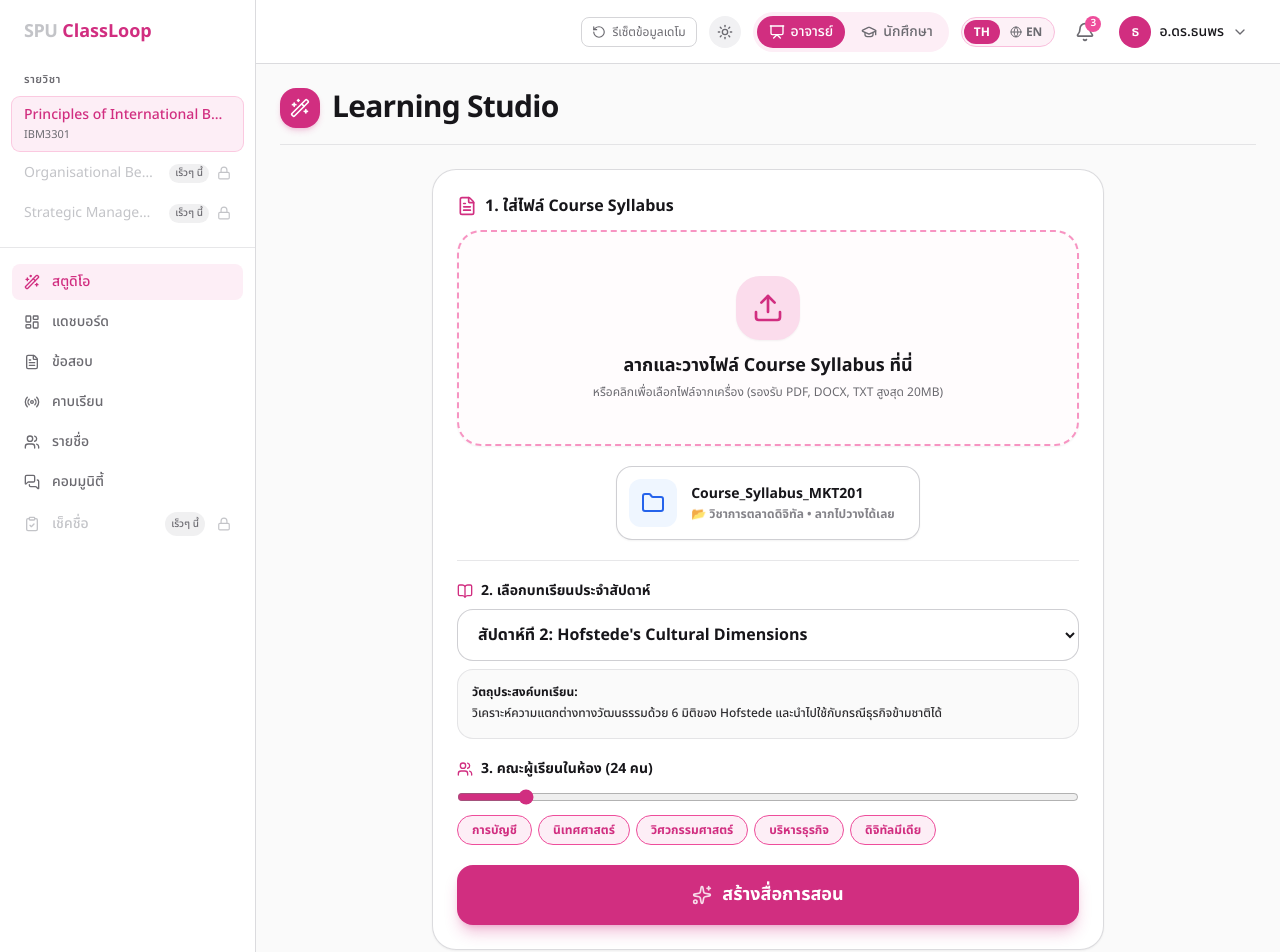
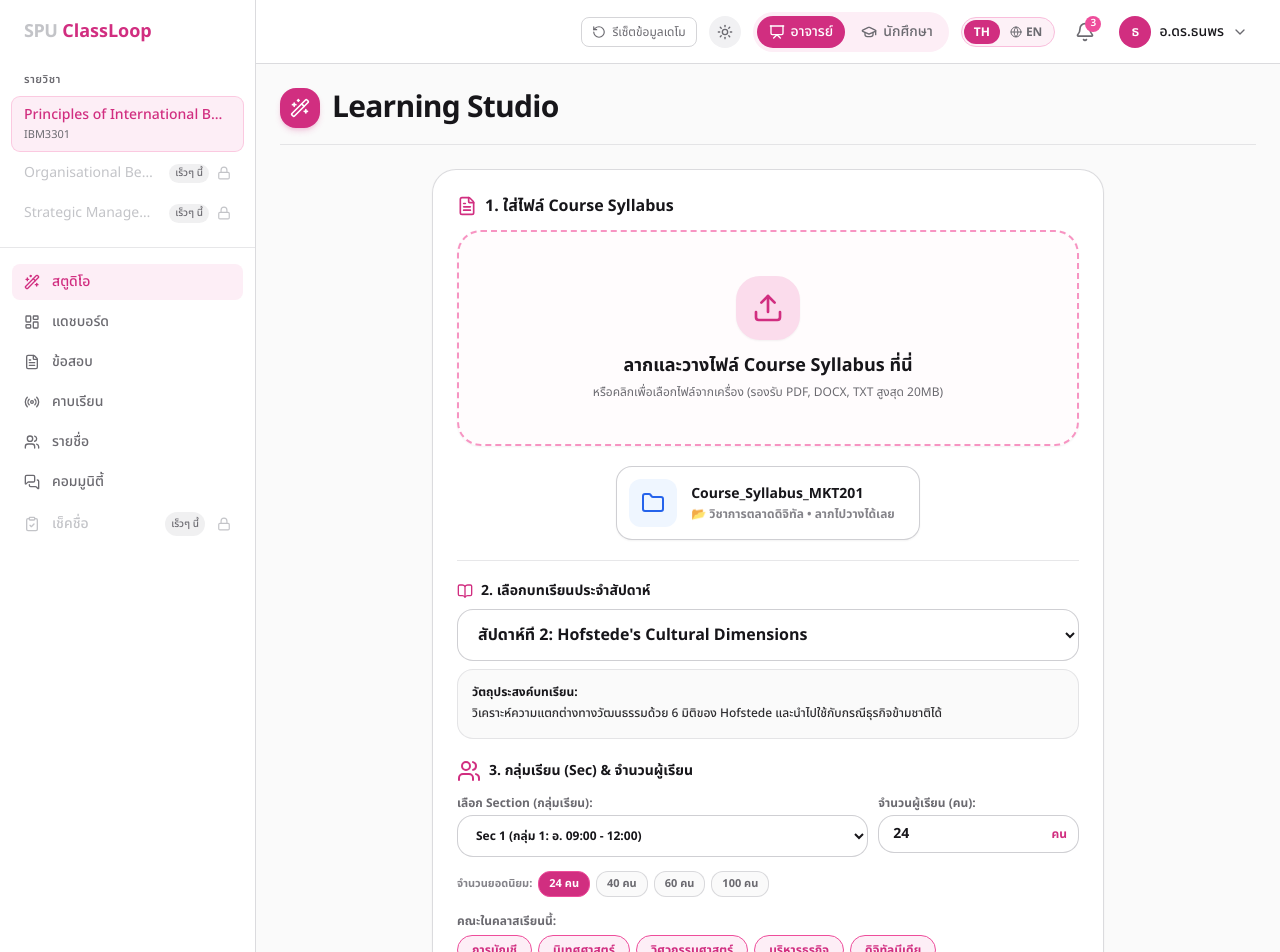
Before and after one commit to neuroeducationlab/ClassLoop-MVP-LearnHack-submission, a React (Vite) app: page /teacher in a window 1280 px wide. Shown: the top 952 px of the page. Built offline with nearby package versions, Linux system fonts and the light colour scheme.

Commit message:
feat: replace slider with section selection dropdown and exact student count number input in Studio page

```diff
--- a/src/pages/teacher/Studio.tsx
+++ b/src/pages/teacher/Studio.tsx
@@ -36,9 +36,16 @@ export default function Studio() {
   // Left Panel Input State (Starts EMPTY as requested)
   const [, setUsingSampleSyllabus] = useState(false)
   const [selectedTopicId, setSelectedTopicId] = useState<string>(topics[1]?.id || 't2')
+  const [selectedSec, setSelectedSec] = useState<string>('sec1')
   const [studentCount, setStudentCount] = useState<number>(24)
   const [fileName, setFileName] = useState<string | null>(null)
   const [isDragging, setIsDragging] = useState(false)
+
+  const sections = [
+    { id: 'sec1', name: 'Sec 1 (กลุ่ม 1: อ. 09:00 - 12:00)' },
+    { id: 'sec2', name: 'Sec 2 (กลุ่ม 2: อ. 13:00 - 16:00)' },
+    { id: 'sec3', name: 'Sec 3 (กลุ่ม 3: พฤ. 13:00 - 16:00)' },
+  ]
 
   const allFaculties = [
     { id: 'Accounting', name: 'การบัญชี' },
@@ -354,28 +361,75 @@ export default function Studio() {
             )}
           </div>
 
-          {/* Section 3: Faculty Selection & Student Count */}
-          <div className="space-y-2.5">
-            <div className="flex items-center justify-between">
-              <label className="block text-sm font-bold text-ink flex items-center gap-2">
-                <Users className="h-4 w-4 text-pink-600" />
-                <span>3. คณะผู้เรียนในห้อง ({studentCount} คน)</span>
+          {/* Section 3: Section Selection & Exact Student Count Input */}
+          <div className="space-y-3">
+            <div className="flex flex-col gap-3 sm:flex-row sm:items-center sm:justify-between">
+              <label className="block text-sm font-extrabold text-ink flex items-center gap-2">
+                <Users className="h-4.5 w-4.5 text-pink-600" />
+                <span>3. กลุ่มเรียน (Sec) & จำนวนผู้เรียน</span>
               </label>
             </div>
 
-            <div className="flex items-center gap-3">
-              <input
-                type="range"
-                min={10}
-                max={150}
-                step={2}
-                value={studentCount}
-                onChange={(e) => setStudentCount(Number(e.target.value))}
-                className="w-full accent-pink-600 cursor-pointer"
-              />
+            {/* Sec Selection & Number Input Grid */}
+            <div className="grid grid-cols-1 sm:grid-cols-12 gap-2.5">
+              {/* Section Select Dropdown */}
+              <div className="sm:col-span-8">
+                <label className="block text-xs font-bold text-grey-600 mb-1">เลือก Section (กลุ่มเรียน):</label>
+                <select
+                  value={selectedSec}
+                  onChange={(e) => setSelectedSec(e.target.value)}
+                  className="w-full rounded-2xl border border-grey-300/80 bg-paper px-3.5 py-2.5 text-xs font-extrabold text-ink outline-none focus:border-pink-500 focus:ring-2 focus:ring-pink-500/20 transition-all cursor-pointer shadow-2xs"
+                >
+                  {sections.map((sec) => (
+                    <option key={sec.id} value={sec.id}>
+                      {sec.name}
+                    </option>
+                  ))}
+                </select>
               </div>
 
-            {/* Simple Faculty Chips */}
+              {/* Exact Number Input for Student Count */}
+              <div className="sm:col-span-4">
+                <label className="block text-xs font-bold text-grey-600 mb-1">จำนวนผู้เรียน (คน):</label>
+                <div className="relative">
+                  <input
+                    type="number"
+                    min={1}
+                    max={500}
+                    value={studentCount}
+                    onChange={(e) => setStudentCount(Math.max(1, Number(e.target.value)))}
+                    className="w-full rounded-2xl border border-grey-300/80 bg-paper px-3.5 py-2 text-sm font-black text-ink outline-none focus:border-pink-500 focus:ring-2 focus:ring-pink-500/20 transition-all shadow-2xs"
+                  />
+                  <span className="pointer-events-none absolute right-3 top-1/2 -translate-y-1/2 text-xs font-extrabold text-pink-600">
+                    คน
+                  </span>
+                </div>
+              </div>
+            </div>
+
+            {/* Quick Preset Pill Buttons */}
+            <div className="flex items-center gap-1.5 pt-0.5">
+              <span className="text-[11px] font-bold text-grey-500">จำนวนยอดนิยม:</span>
+              {[24, 40, 60, 100].map((num) => (
+                <button
+                  key={num}
+                  type="button"
+                  onClick={() => setStudentCount(num)}
+                  className={cn(
+                    'rounded-xl px-2.5 py-1 text-[11px] font-extrabold transition-all border cursor-pointer',
+                    studentCount === num
+                      ? 'border-pink-500 bg-pink-600 text-white shadow-2xs'
+                      : 'border-grey-300/60 bg-canvas text-grey-600 hover:border-grey-300'
+                  )}
+                >
+                  {num} คน
+                </button>
+              ))}
+            </div>
+
+            {/* Faculty Chips */}
+            <div className="space-y-1.5 pt-1">
+              <label className="block text-xs font-bold text-grey-600">คณะในคลาสเรียนนี้:</label>
               <div className="flex flex-wrap gap-1.5">
                 {allFaculties.map((f) => {
                   const isSelected = selectedFaculties.includes(f.id)
@@ -395,6 +449,7 @@ export default function Studio() {
                     </button>
                   )
                 })}
+              </div>
             </div>
           </div>
 
```
Lines whose indentation alone changed are shown as unchanged.
